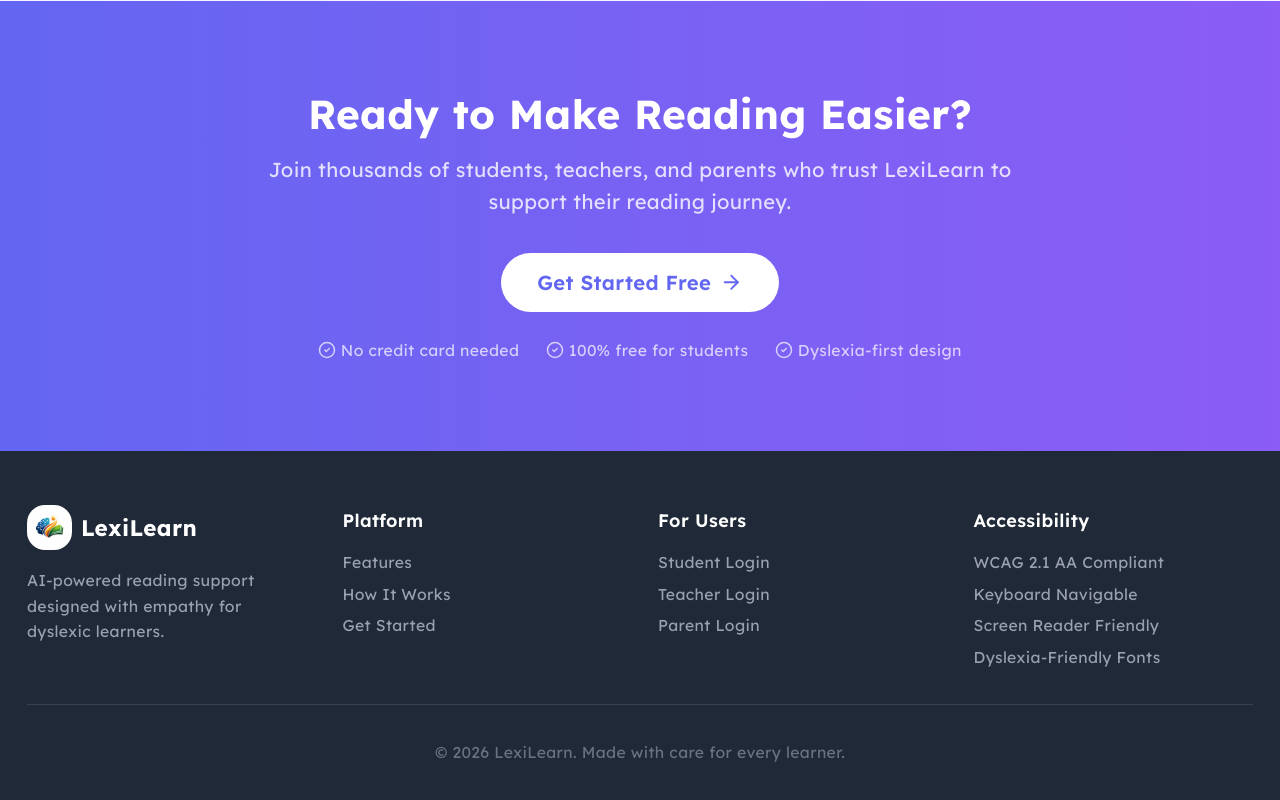
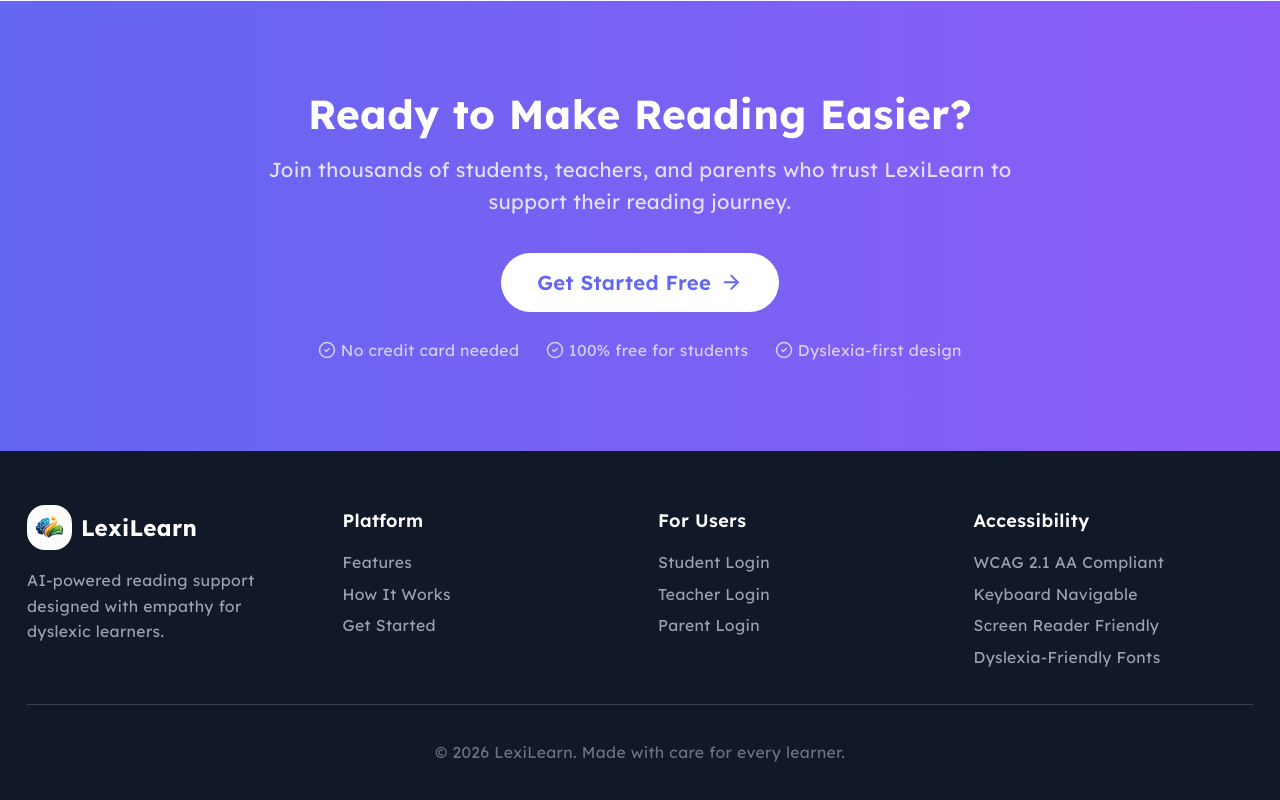
Before and after one commit to Shravan3024/Ai_for_bharat, a React (Vite) app: page / in a window 1280 px wide. Shown: the part 3671-4471 px from the top of the page. Built offline with nearby package versions, Linux system fonts and the light colour scheme; no server answers; a web font is replaced by a local one; what amazon-cognito-identity-js would draw is missing.

Commit message:
Fix Footer background turning white entirely in high contrast mode

```diff
--- a/src/components/Hero.jsx
+++ b/src/components/Hero.jsx
@@ -379,7 +379,7 @@ export function CTASection() {
 
 export function Footer() {
   return (
-    <footer className="bg-text py-12">
+    <footer className="bg-[#111827] py-12">
       <div className="max-w-7xl mx-auto px-6">
         <div className="grid grid-cols-1 md:grid-cols-4 gap-8">
             <div>
```
